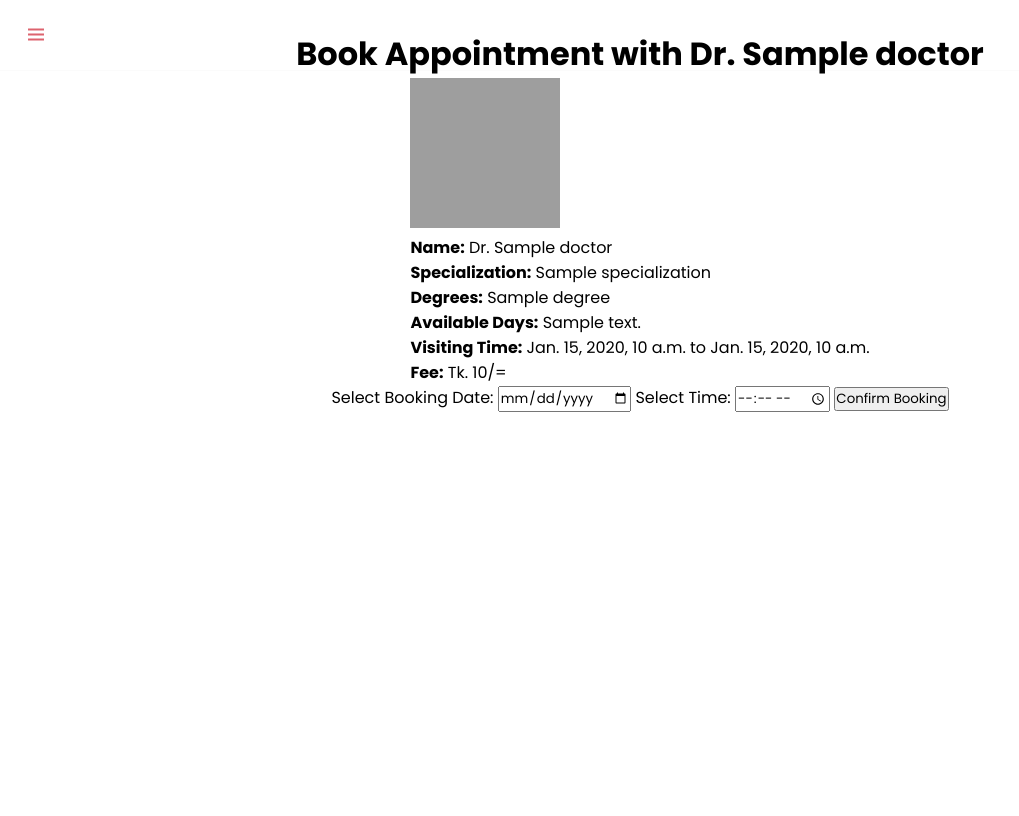
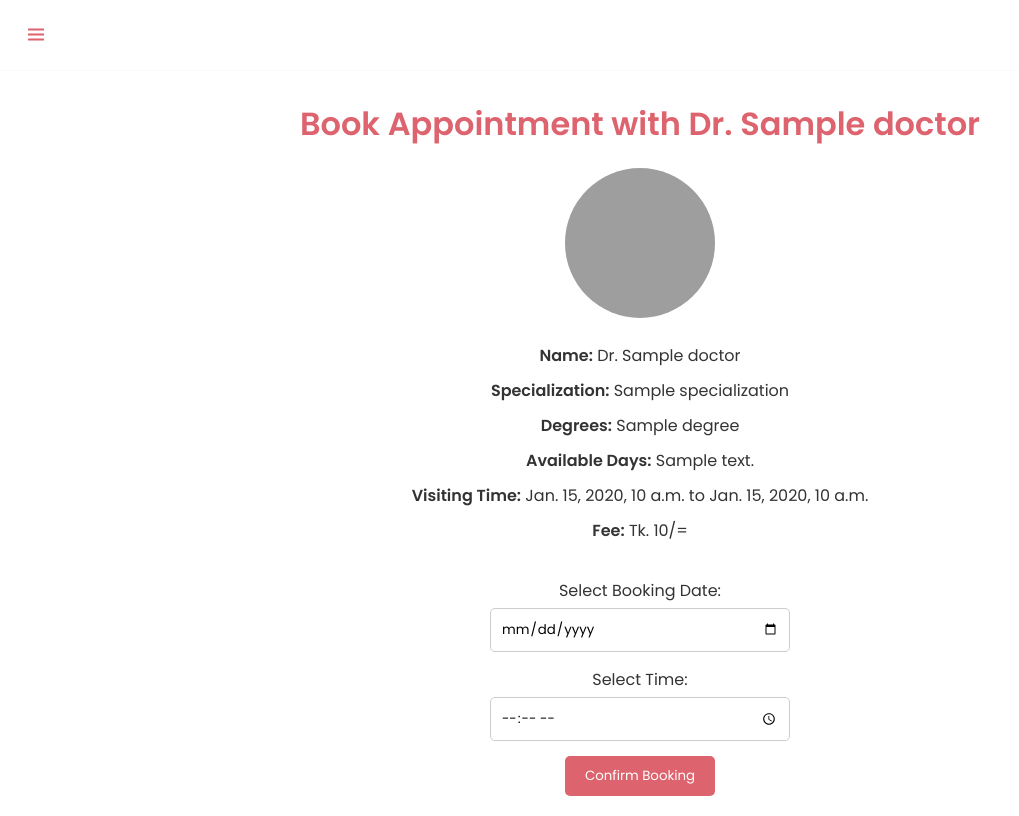
Before and after one commit to shadabtanjeed/HospiLink, a Django app: template django_project/patient/templates/book_appointment.html in a window 1280 px wide. Shown: the whole page, without its empty margins (0-1019 px from the left). Before the commit the page ends 412 px from the top, so only its background shows below. Run offline with Django 5.2, Linux system fonts and the light colour scheme; the template is opened without the code that fills it: most values are stand-ins (such as "Sample title", 1, 10 or a date in 2020); grey boxes are pictures that could not be loaded.

Commit message:
Update book_appointment.html

```diff
--- a/django_project/patient/templates/book_appointment.html
+++ b/django_project/patient/templates/book_appointment.html
@@ -4,16 +4,12 @@
 
 <head>
     <meta http-equiv="X-UA-Compatible" content="ie=edge">
-    <link rel="stylesheet" href="https://cdnjs.cloudflare.com/ajax/libs/font-awesome/6.0.0/css/all.min.css">
-    <link href="https://fonts.googleapis.com/css2?family=Poppins:wght@400;500;600;700&display=swap" rel="stylesheet">
+    <title>Book Appointment</title>
     <link rel="icon" href="{% static 'app_logo_3.png' %}" type="image/png">
-    <link href="https://unpkg.com/boxicons@2.1.2/css/boxicons.min.css" rel="stylesheet" />
-
+    <!-- Internal Stylesheet -->
     <style>
         /* Google Fonts - Poppins */
         @import url("https://fonts.googleapis.com/css2?family=Poppins:wght@300;400;500;600&display=swap");
-
-
 
         * {
             margin: 0;
@@ -134,32 +130,91 @@
             pointer-events: auto;
         }
 
+        /* Content */
         .content {
-            margin-top: 10px;
-            /* Adjust this value based on your navbar height */
+            margin-top: 80px;
             padding: 20px;
+            max-width: 800px;
+            margin-left: auto;
+            margin-right: auto;
+        }
+
+        .content h1 {
+            text-align: center;
+            margin-bottom: 20px;
+            color: #dd636e;
+        }
+
+        .doctor-info {
             display: flex;
             flex-direction: column;
-            justify-content: center;
+            align-items: center;
+            margin-bottom: 30px;
+        }
+
+        .doctor-info img {
+            border-radius: 50%;
+            margin-bottom: 20px;
+        }
+
+        .doctor-info p {
+            font-size: 16px;
+            margin: 5px 0;
+            color: #333;
+        }
+
+        /* Form */
+        .appointment-form {
+            display: flex;
+            flex-direction: column;
             align-items: center;
         }
+
+        .appointment-form label {
+            font-size: 16px;
+            margin-bottom: 5px;
+            color: #333;
+        }
+
+        .appointment-form input[type="date"],
+        .appointment-form input[type="time"] {
+            padding: 10px;
+            margin-bottom: 15px;
+            width: 100%;
+            max-width: 300px;
+            border: 1px solid #ccc;
+            border-radius: 5px;
+        }
+
+        .appointment-form .btn {
+            padding: 10px 20px;
+            background-color: #dd636e;
+            color: #ffffff;
+            border: none;
+            border-radius: 5px;
+            cursor: pointer;
+        }
+
+        .appointment-form .btn:hover {
+            background-color: #c5555e;
+        }
     </style>
-
-    <title>Book Appointment</title>
+    <!-- Boxicons -->
+    <link href="https://unpkg.com/boxicons@2.1.2/css/boxicons.min.css" rel="stylesheet" />
 </head>
 
 <body>
+    <!-- Navigation Menu -->
     <nav>
         <div class="logo">
             <i class="bx bx-menu menu-icon"></i>
-            <!-- <span class="logo-name">HospiLinkdf</span> -->
+            <!-- <span class="logo-name"><b>HospiLink</b></span> -->
         </div>
         <div class="sidebar">
             <div class="logo">
                 <i class="bx bx-menu menu-icon"></i>
                 <span class="logo-name"><b>HospiLink</b></span>
             </div>
-
             <div class="sidebar-content">
                 <ul class="lists">
                     <li class="list">
@@ -187,7 +242,6 @@
                         </a>
                     </li>
                 </ul>
-
                 <div class="bottom-content">
                     <li class="list">
                         <a href="#" class="nav-link">
@@ -208,6 +262,7 @@
 
     <section class="overlay"></section>
 
+    <!-- Main Content -->
     <div class="content">
         <h1>Book Appointment with Dr. {{ doctor.name }}</h1>
         <div class="doctor-info">
@@ -220,7 +275,7 @@
             <p><strong>Fee:</strong> Tk. {{ doctor.fee }}/=</p>
         </div>
 
-        <form method="post">
+        <form method="post" class="appointment-form">
             {% csrf_token %}
             <label for="booking_date">Select Booking Date:</label>
             <input type="date" id="booking_date" name="booking_date" min="{{ today }}" max="{{ end_date }}" required>
@@ -233,7 +288,9 @@
         </form>
     </div>
 
+    <!-- JavaScript -->
     <script>
+        // Navigation Menu Toggle
         const navBar = document.querySelector("nav"),
             menuBtns = document.querySelectorAll(".menu-icon"),
             overlay = document.querySelector(".overlay");
@@ -248,12 +305,8 @@
             navBar.classList.remove("open");
         });
 
-        // Disable dates not in doctor's available days
+        // Date Validation
         const availableDays = {{ doctor.visiting_days| safe }};
-        const today = new Date();
-        const endDate = new Date();
-        endDate.setDate(today.getDate() + 10);
-
         const dateInput = document.getElementById('booking_date');
         dateInput.addEventListener('change', function () {
             const selectedDate = new Date(this.value);
```
